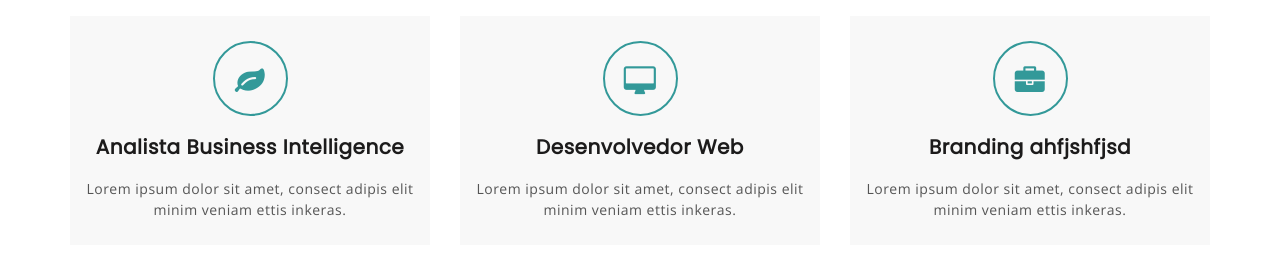
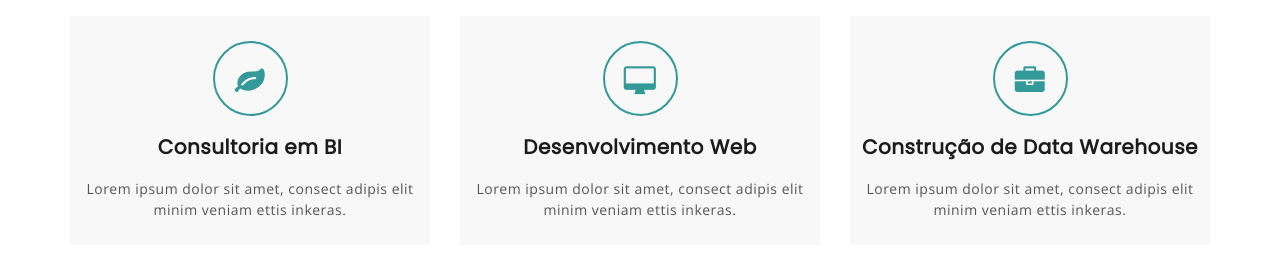
Before and after one commit to rodrygossilva/rodrigoss.github.io, a plain HTML site: page index.html in a window 1280 px wide. Shown: the part 2400-2672 px from the top of the page. Drawn offline with nearby package versions, Linux system fonts and the light colour scheme.

Commit message:
Alteração de textos

```diff
--- a/index.html
+++ b/index.html
@@ -223,7 +223,7 @@
 											<span class="mu-service-icon-box">
 												<i class="fa fa-leaf"></i>
 											</span>
-											<h4>Analista Business Intelligence</h4>
+											<h4>Consultoria em BI</h4>
 											<p>Lorem ipsum dolor sit amet, consect adipis elit minim veniam ettis inkeras.</p>
 										</div>
 									</div>
@@ -235,7 +235,7 @@
 											<span class="mu-service-icon-box">
 												<i class="fa fa-desktop"></i>
 											</span>
-											<h4>Desenvolvedor Web</h4>
+											<h4>Desenvolvimento Web</h4>
 											<p>Lorem ipsum dolor sit amet, consect adipis elit minim veniam ettis inkeras.</p>
 										</div>
 									</div>
@@ -247,7 +247,7 @@
 											<span class="mu-service-icon-box">
 												<i class="fa fa-briefcase"></i>
 											</span>
-											<h4>Branding ahfjshfjsd</h4>
+											<h4>Construção de Data Warehouse</h4>
 											<p>Lorem ipsum dolor sit amet, consect adipis elit minim veniam ettis inkeras.</p>
 										</div>
 									</div>
```
